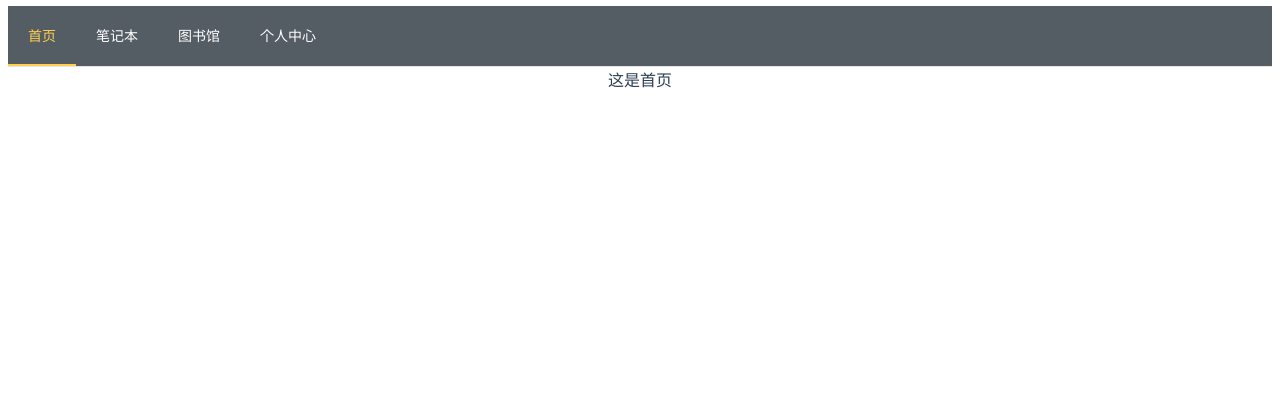
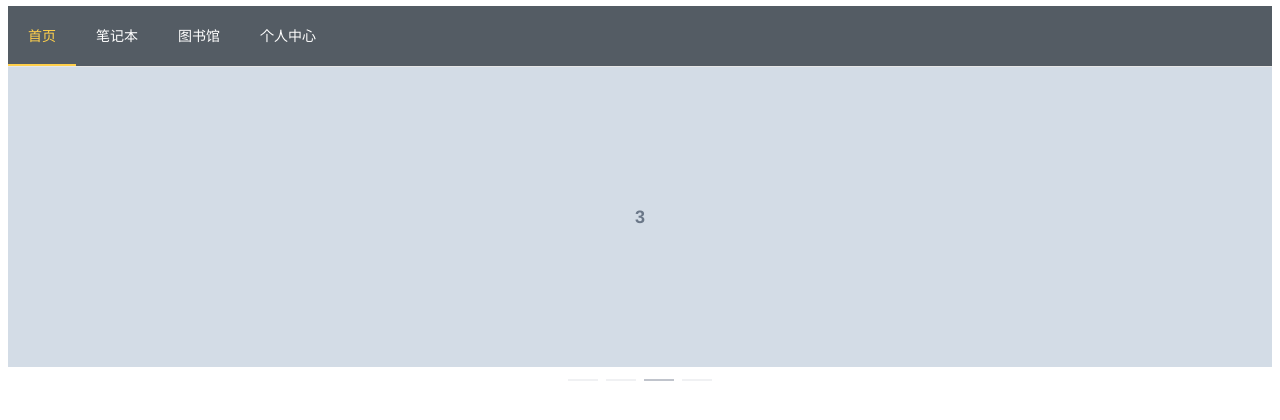
Before and after one commit to wangzunmin/vue-wj, a Vue app: page /index in a window 1280 px wide. Shown: the top 420 px of the page. Built offline with nearby package versions, Linux system fonts and the light colour scheme.

Commit message:
走马灯效果

```diff
--- a/src/components/home/AppIndex.vue
+++ b/src/components/home/AppIndex.vue
@@ -1,5 +1,11 @@
 <template>
-    <div>这是首页</div>
+  <div>
+    <el-carousel indicator-position="outside">
+      <el-carousel-item v-for="item in 4" :key="item">
+        <h3>{{ item }}</h3>
+      </el-carousel-item>
+    </el-carousel>
+  </div>
 </template>
 
 <script>
@@ -9,5 +15,19 @@
 </script>
 
 <style scoped>
+  .el-carousel__item h3 {
+    color: #475669;
+    font-size: 18px;
+    opacity: 0.75;
+    line-height: 300px;
+    margin: 0;
+  }
 
+  .el-carousel__item:nth-child(2n) {
+    background:url("../../assets/eva.jpg");
+  }
+
+  .el-carousel__item:nth-child(2n+1) {
+    background-color: #d3dce6;
+  }
 </style>
```
